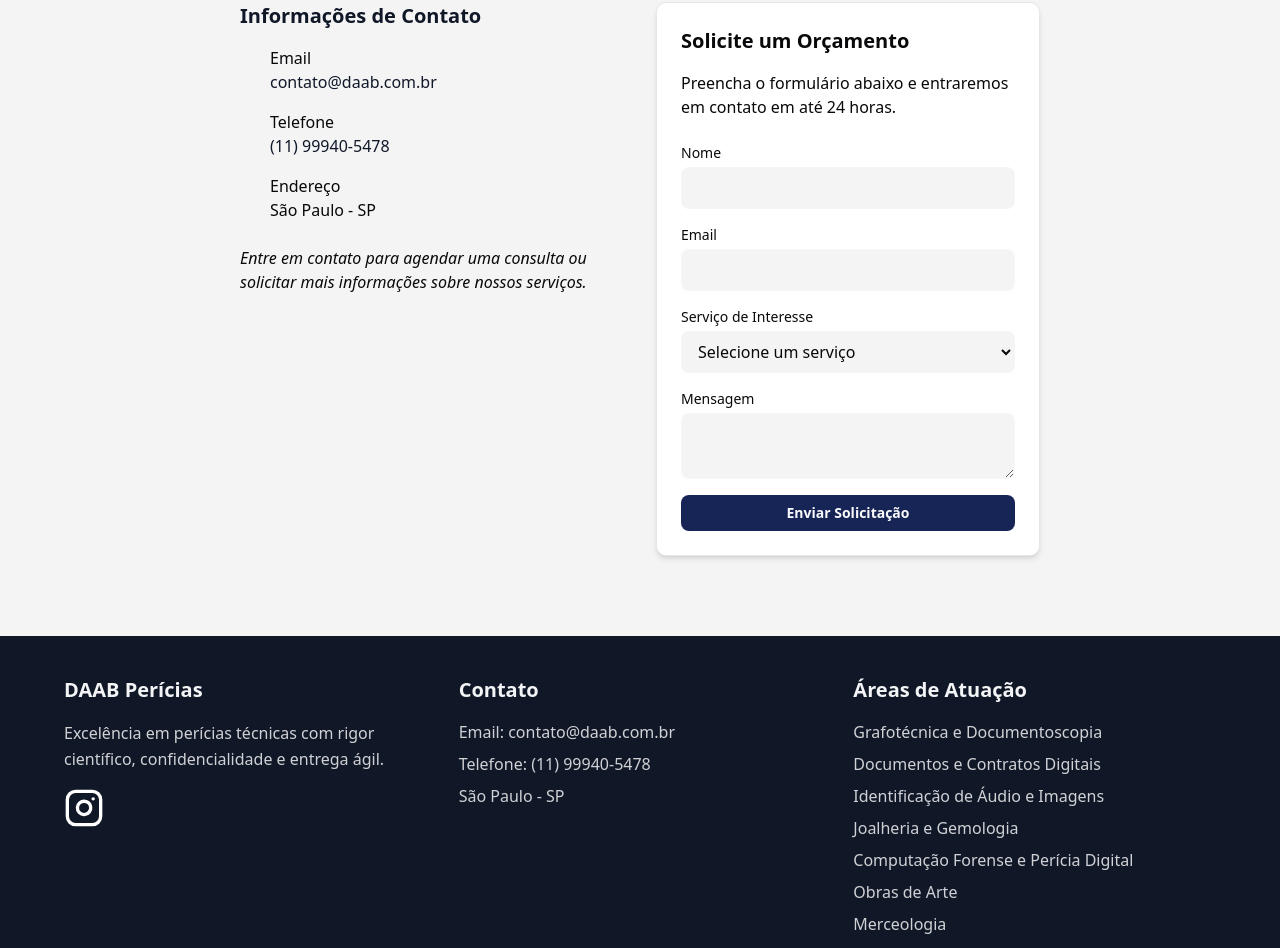
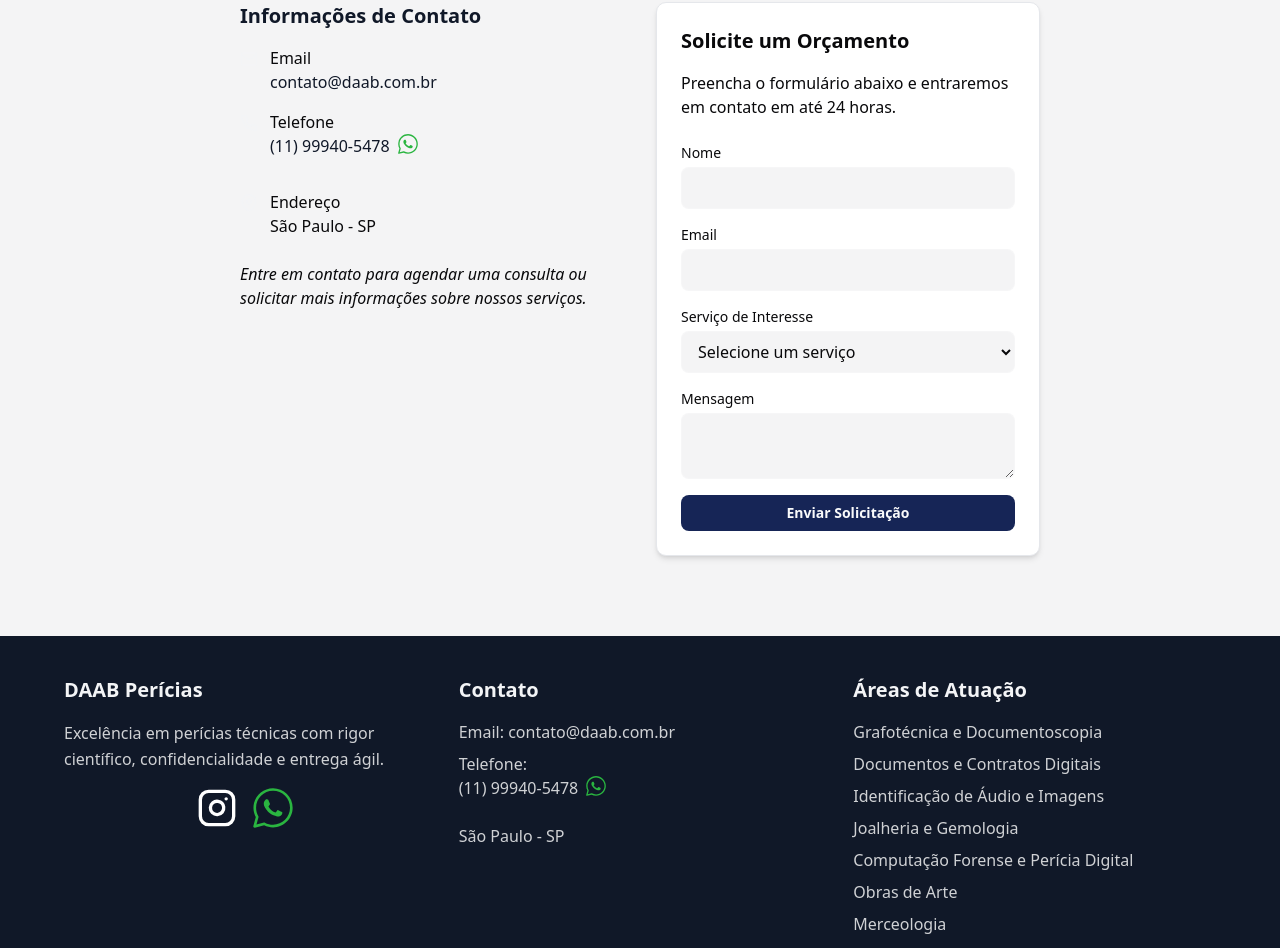
Before and after one commit to brunohhomem/daab-web, a Next.js app: page / in a window 1280 px wide. Shown: the part 2400-3348 px from the top of the page. Built offline with nearby package versions, Linux system fonts and the light colour scheme.

Commit message:
feat: add email form contact with whatsapp CTA

```diff
--- a/src/components/Contact.tsx
+++ b/src/components/Contact.tsx
@@ -1,6 +1,34 @@
+"use client"
+
+import { useRef } from 'react'
+import emailjs from '@emailjs/browser'
 import { Button } from './ui/button'
+import Image from 'next/image'
+import whatsapp from '../../public/whatsapp.svg'
 
 export default function Contact() {
+  const form = useRef<HTMLFormElement>(null)
+
+  const sendEmail = (e: React.FormEvent) => {
+    e.preventDefault()
+
+    if (!form.current) return
+
+    const serviceId = 'service_9nbbbuk'
+    const templateId = 'template_inmy07e'
+    const publicKey = 'SHlfC4uD6MrqVVz5H'
+
+    emailjs.sendForm(serviceId, templateId, form.current, publicKey)
+      .then((result) => {
+        console.log(result.text)
+        alert('Mensagem enviada com sucesso!')
+        form.current?.reset()
+      }, (error) => {
+        console.log(error.text)
+        alert('Ocorreu um erro ao enviar a mensagem. Tente novamente.')
+      })
+  }
+
   return (
     <section
       id="contact"
@@ -36,7 +64,7 @@ export default function Contact() {
                 <p className="font-medium">Email</p>
                 <a
                   href="mailto:contato@daab.com.br"
-                  className="text-primary hover:text-accent transition-colors"
+                  className="text-primary hover:text-blue-950 transition-colors"
                 >
                   contato@daab.com.br
                 </a>
@@ -62,11 +90,21 @@ export default function Contact() {
               <div>
                 <p className="font-medium">Telefone</p>
                 <a
-                  href="tel:+551199405478"
-                  className="text-primary hover:text-accent transition-colors"
+                  href="https://wa.me/+551199405478?text=Olá, ví seu site e gostaria de mais informações sobre seus serviços"
+                  className="text-primary hover:text-blue-950 transition-colors flex gap-2 align-middle justify-center"
+                  target='_blank'
                 >
                   (11) 99940-5478
+                <Image
+                  src={whatsapp}
+                  alt="Whatsapp"
+                  width={20}
+                  height={20}
+                  className="mb-5"
+                  suppressHydrationWarning
+                />
                 </a>
+
               </div>
             </div>
 
@@ -107,11 +145,13 @@ export default function Contact() {
           horas.
         </p>
 
-          <div className="space-y-4">
+        <form ref={form} onSubmit={sendEmail} className="space-y-4">
           <div className="flex flex-col">
             <label className="text-sm font-medium mb-1">Nome</label>
             <input
               type="text"
+              name="user_name"
+              required
               className="px-3 py-2 bg-zinc-100 border border-white/20 rounded-md"
             />
           </div>
@@ -120,6 +160,8 @@ export default function Contact() {
             <label className="text-sm font-medium mb-1">Email</label>
             <input
               type="email"
+              name="user_email"
+              required
               className="px-3 py-2 bg-zinc-100 border border-white/20 rounded-md"
             />
           </div>
@@ -128,7 +170,11 @@ export default function Contact() {
             <label className="text-sm font-medium mb-1">
               Serviço de Interesse
             </label>
-              <select className="px-3 py-2 bg-zinc-100 border border-white/20 rounded-md">
+            <select
+              name="service"
+              required
+              className="px-3 py-2 bg-zinc-100 border border-white/20 rounded-md"
+            >
               <option className="text-sm font-medium mb-1">
                   Selecione um serviço
                 </option>
@@ -146,13 +192,20 @@ export default function Contact() {
 
           <div className="flex flex-col">
             <label className="text-sm font-medium mb-1">Mensagem</label>
-              <textarea className="px-3 py-2 bg-zinc-100 border border-white/20 rounded-md"></textarea>
+            <textarea
+              name="message"
+              required
+              className="px-3 py-2 bg-zinc-100 border border-white/20 rounded-md"
+            ></textarea>
           </div>
 
-            <Button className="bg-blue-950 hover:bg-amber-400 px-4 py-2 rounded-md transition-all duration-200 font-semibold w-full">
+          <Button
+            type="submit"
+            className="bg-blue-950 hover:bg-amber-400 px-4 py-2 rounded-md transition-all duration-200 font-semibold w-full"
+          >
             Enviar Solicitação
           </Button>
-          </div>
+        </form>
       </div>
       </div>
     </section>
--- a/src/components/Footer.tsx
+++ b/src/components/Footer.tsx
@@ -1,7 +1,6 @@
 import Image from 'next/image'
-
-import instagram from '../../public/instagram.svg'
 import { Instagram } from 'lucide-react'
+import whatsapp from '../../public/whatsapp.svg'
 
 export default function Footer() {
   return (
@@ -18,13 +17,27 @@ export default function Footer() {
                 confidencialidade e entrega ágil.
               </p>
             </div>
-            <div>
+            <div className='flex justify-center align-middle items-center mt-4 gap-4'>
               <a
                 href="https://www.instagram.com/daabpericias1/"
                 target="_blank"
               >
-                <Instagram className="size-10 mt-4" />
+                <Instagram className="size-10" />
               </a>
+                <a
+                  href="https://wa.me/+551199405478?text=Olá, ví seu site e gostaria de mais informações sobre seus serviços"
+                  className="flex gap-2"
+                  target='_blank'
+                >
+                <Image
+                  src={whatsapp}
+                  alt="Whatsapp"
+                  width={40}
+                  height={40}
+                  suppressHydrationWarning
+                />
+                </a>
+
             </div>
           </div>
 
@@ -32,7 +45,22 @@ export default function Footer() {
             <h3 className="text-xl font-semibold mb-4 text-accent">Contato</h3>
             <ul className="space-y-2 text-white/80">
               <li>Email: contato@daab.com.br</li>
-              <li>Telefone: (11) 99940-5478</li>
+              <li>Telefone:
+                <a
+                  href="https://wa.me/+551199405478?text=Olá, ví seu site e gostaria de mais informações sobre seus serviços"
+                  className="flex gap-2"
+                  target='_blank'
+                >
+                  (11) 99940-5478
+                <Image
+                  src={whatsapp}
+                  alt="Whatsapp"
+                  width={20}
+                  height={20}
+                  className="mb-5"
+                  suppressHydrationWarning
+                />
+                </a></li>
               <li>São Paulo - SP</li>
             </ul>
           </div>
```
Also changed, not shown: public/whatsapp.svg (added). Lines whose indentation alone changed are shown as unchanged.
